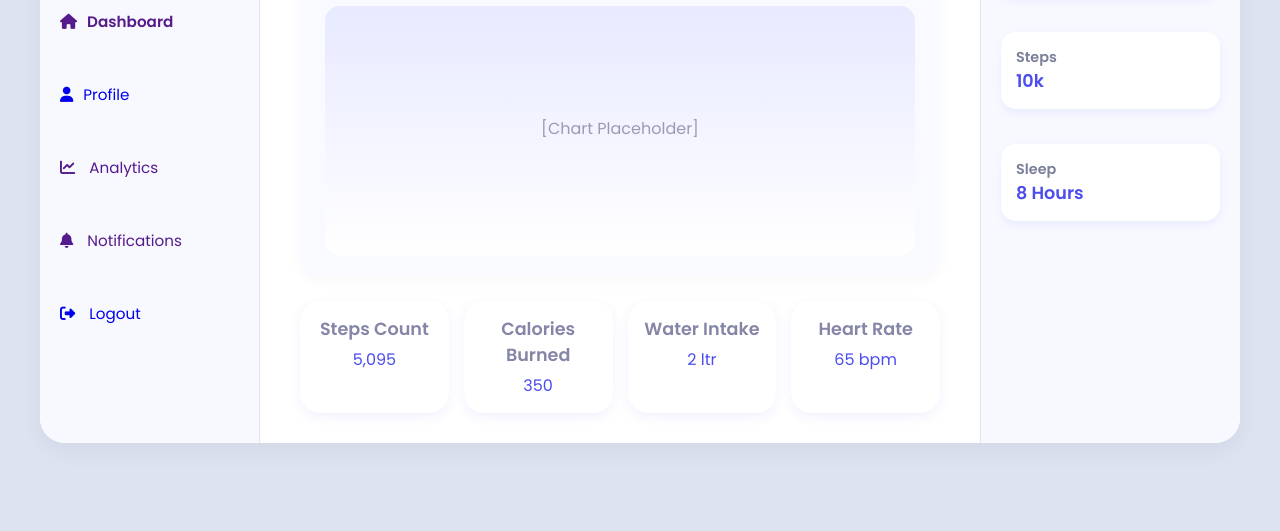
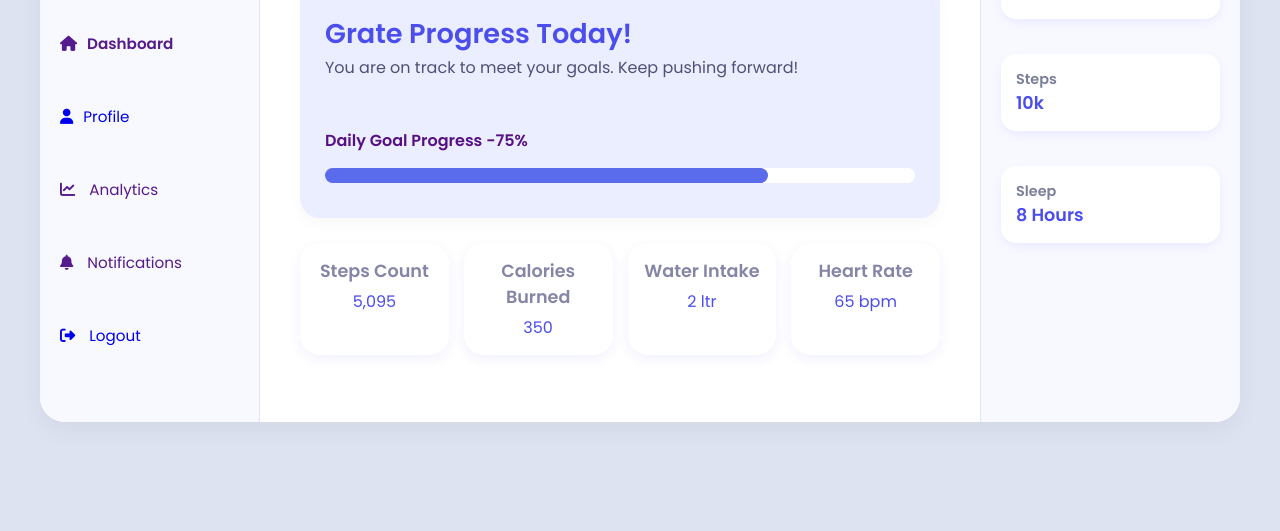
Before and after one commit to SOUMYADIPHALDAR/health-management-system, a plain HTML site: page client/dashboard.html in a window 1280 px wide. Shown: the part 269-800 px from the top of the page. Drawn offline with Linux system fonts and the light colour scheme.

Commit message:
updated UI

```diff
--- a/client/dashboard.css
+++ b/client/dashboard.css
@@ -97,33 +97,51 @@ body {
   color: #6e78ae;
 }
 
-/* ======= Search Bar ======= */
-.logo-img img {
-  height: 70px;
+.main-header img{
+  height: 80px;
   width: 80px;
 }
 
-/* ======= Chart Section ======= */
+/*=== progress section === */
 .chart-section {
   margin-top: 25px;
-  background: #f9faff;
+  background: #ebeefe;
   border-radius: 20px;
   padding: 20px 25px;
   box-shadow: 0 6px 14px rgba(0, 0, 0, 0.03);
 }
 
-.chart-section h3 {
+.chart-section h2 {
   color: #4b4ded;
-  font-size: 1rem;
-  margin-bottom: 10px;
+  font-size: 1.7rem;
+   margin-top: 10px;
 }
 
-/* Placeholder for chart */
-.chart {
-  height: 250px;
-  border-radius: 15px;
-  background: linear-gradient(180deg, #e7e9ff 0%, #ffffff 100%);
-  position: relative;
+.chart-section p {
+  color: #505076;
+  font-size: 1rem;
+  margin-bottom:3rem;
+}
+
+.progrss-bar h3{
+  color: #571084;
+  font-size: 1rem;
+}
+
+.bar-bg {
+width: 100%;
+height: 15px;
+background: #fff;
+border-radius: 10px;
+margin: 15px 0;
+}
+
+
+.bar-fill {
+width: 75%;
+height: 100%;
+background:#5a6bec;
+border-radius: 10px;
 }
 
 /* ======= Cards (Bottom Stats) ======= */
--- a/client/dashboard.html
+++ b/client/dashboard.html
@@ -44,10 +44,23 @@
 
       <!-- Chart Section -->
       <div class="chart-section">
-        <h3>Profile Growth</h3>
-        <div class="chart">
+        <h2>Grate Progress Today!</h2>
+        <p> You are on track to meet your goals. Keep pushing forward!</p>
+        <div class="progrss-bar">
           <!-- You can integrate Chart.js or any chart library here -->
-          <p style="text-align:center; padding-top:110px; color:#9a9ab5;">[Chart Placeholder]</p>
+          <h3>Daily Goal Progress
+            -75%
+          </h3>
+
+          <div class="bar-bg">
+            <div class="bar-fill">
+
+            </div>
+          </div>
+
+
+
+
         </div>
       </div>
 
```
